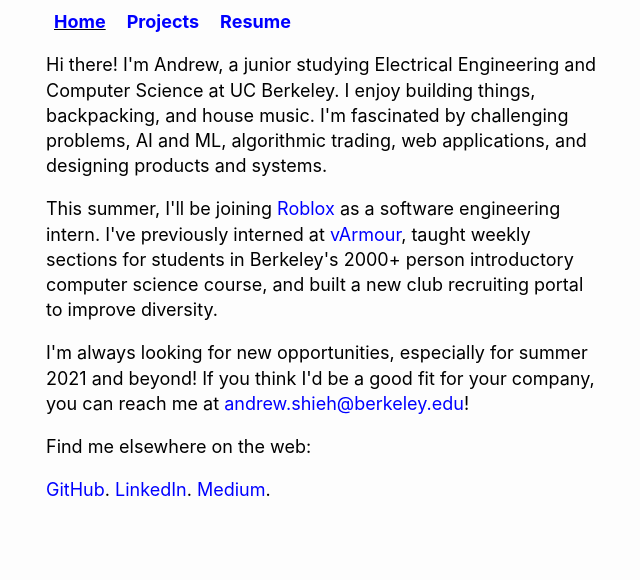
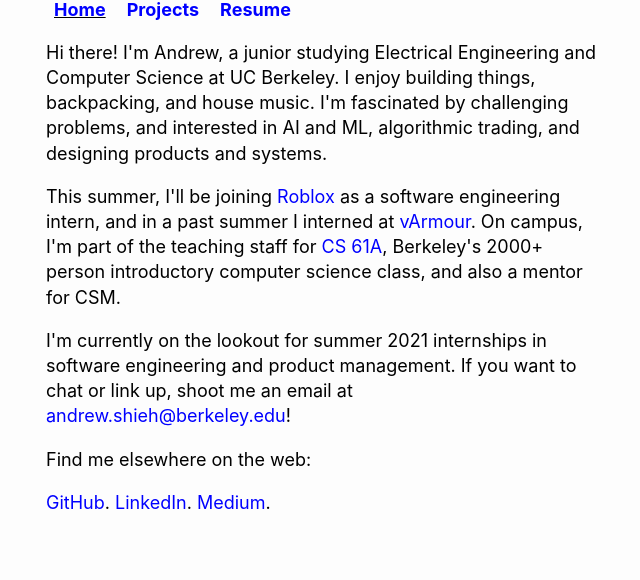
Before and after one commit to andrew-shieh/andrew-shieh.github.io, a plain HTML site: page index.html in a window 1280 px wide. Shown: the part 220-800 px from the top of the page, without its empty margins (316-956 px from the left). Drawn offline with Linux system fonts and the light colour scheme.

Commit message:
Quick update

```diff
--- a/index.html
+++ b/index.html
@@ -22,25 +22,26 @@
       <div class="content">
         <p>
           Hi there! I'm Andrew, a junior studying Electrical Engineering and Computer Science at UC Berkeley. I enjoy
-          building things, backpacking, and house music.  I'm fascinated by challenging problems, AI and ML,
-          algorithmic trading, web applications, and designing products and systems.
+          building things, backpacking, and house music. I'm fascinated by challenging problems, and interested in AI
+          and ML, algorithmic trading, and designing products and systems.
         </p>
         <p>
           This summer, I'll be joining <a href="https://www.corp.roblox.com/" target="_blank">Roblox</a> as a software
-          engineering intern. I've previously interned at <a href="https://www.varmour.com/" target="_blank">vArmour</a>,
-          taught weekly sections for students in Berkeley's 2000+ person introductory computer science course, and
-          built a new club recruiting portal to improve diversity.
+          engineering intern, and in a past summer I interned at
+          <a href="https://www.varmour.com/" target="_blank">vArmour</a>. On campus, I'm part of the teaching staff for
+          <a href="https://cs61a.org/" target="_blank">CS 61A</a>, Berkeley's 2000+ person introductory computer science
+          class, and also a mentor for CSM.
         </p>
         <p>
-          I'm always looking for new opportunities, especially for summer 2021 and beyond! If you think I'd be a good
-          fit for your company, you can reach me at
+          I'm currently on the lookout for summer 2021 internships in software engineering and product management. If
+          you want to chat or link up, shoot me an email at
           <a href="mailto:andrew.shieh@berkeley.edu" target="_blank">andrew.shieh@berkeley.edu</a>!
         </p>
         <p>
           Find me elsewhere on the web:
         </p>
         <p>
-          <a href="http://github.com/andshieh" target="_blank">GitHub</a>.
+          <a href="http://github.com/andrewshieh" target="_blank">GitHub</a>.
           <a href="http://linkedin.com/in/andrew-shieh/" target="_blank">LinkedIn</a>.
           <a href="http://medium.com/@andrewshieh" target="_blank">Medium</a>.
         </p>
```
Also changed, not shown: 1 other file.
